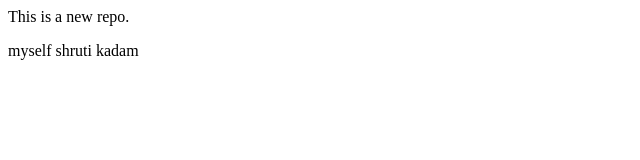
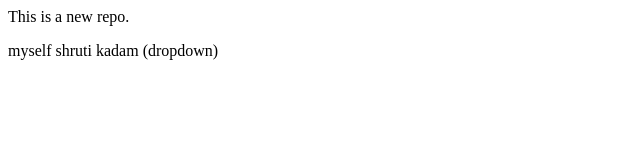
Before and after one commit to shrutikadam08/localrepo, a plain HTML site: page index.html in a window 1280 px wide. Shown: the full height of the page, 0-640 px from the left. Drawn offline with Linux system fonts and the light colour scheme.

```diff
--- a/index.html
+++ b/index.html
@@ -1,2 +1,2 @@
 <p>This is a new repo.</p>
-<p>myself shruti kadam</p>
+<p>myself shruti kadam (dropdown)</p>
```
